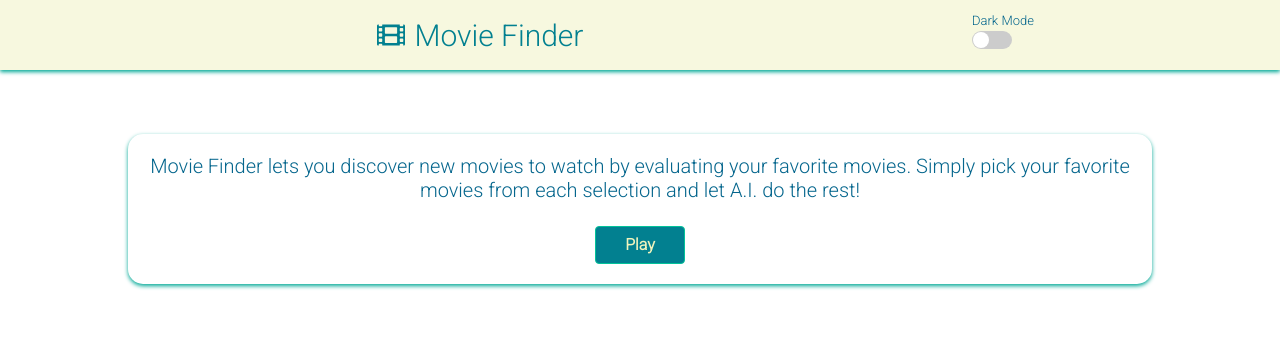
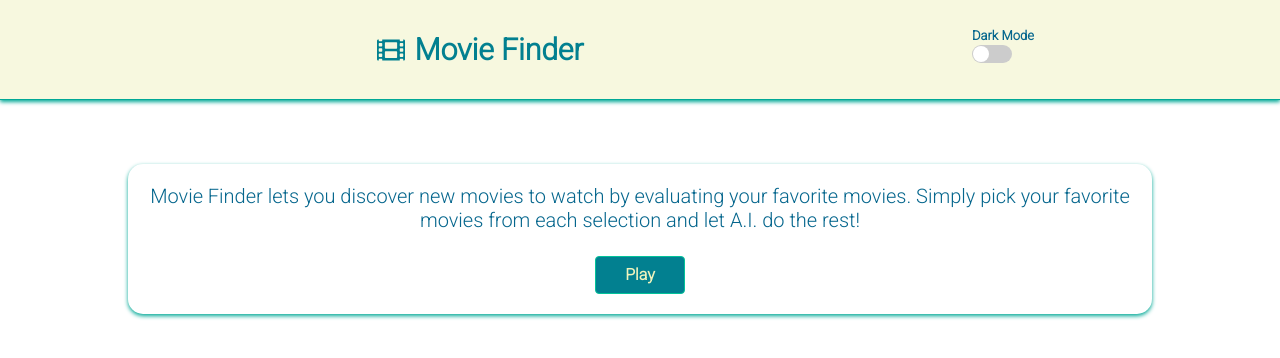
Before and after one commit to Giannoulo/Movie-finder, a React (Create React App) app: page / in a window 1280 px wide. Shown: the top 358 px of the page. Built offline with nearby package versions, Linux system fonts and the light colour scheme.

Commit message:
Fixed dark mode header shadow and min movie title height

```diff
--- a/src/Components/Card/MovieTile.js
+++ b/src/Components/Card/MovieTile.js
@@ -25,7 +25,7 @@ const MovieTile = (props) => {
             alt={props.movie[1]}
             className="movie-tile-img dark-tile-img"
           />
-          <div>{props.movie[1]}</div>
+          <div className="movie-tile-title">{props.movie[1]}</div>
         </div>
       ) : (
         <div className="movie-tile">
@@ -43,7 +43,7 @@ const MovieTile = (props) => {
             alt={props.movie[1]}
             className="movie-tile-img"
           />
-          <div>{props.movie[1]}</div>
+          <div className="movie-tile-title">{props.movie[1]}</div>
         </div>
       )}
     </>
--- a/src/SCSS/_card.scss
+++ b/src/SCSS/_card.scss
@@ -30,15 +30,9 @@
   padding: 20px;
   max-width: 80%;
   color: $font-color-light;
-  &:hover {
-    box-shadow: 0px 6px 10px $drop-shadow-light;
-  }
   &.dark-card {
     background-color: $background-color-card-dark;
     color: white;
     box-shadow: 0px 2px 4px $drop-shadow-dark;
-    &:hover {
-      box-shadow: 0px 6px 10px $drop-shadow-dark;
-    }
   }
 }
--- a/src/SCSS/_header.scss
+++ b/src/SCSS/_header.scss
@@ -1,12 +1,16 @@
 #header-row {
+  font-weight: 600;
   box-shadow: 0px 2px 4px $drop-shadow-light;
-  height: 70px;
+  border-bottom: 1px solid $drop-shadow-light;
+  height: 100px;
   background-color: $background-color-header-light;
   color: $font-color-light;
+  position: relative;
   &.dark {
     background-color: $background-color-header-dark;
     color: $font-color-dark;
-    // box-shadow: 0px 2px 4px $drop-shadow-dark;
+    box-shadow: 0px 2px 4px $drop-shadow-dark;
+    border-bottom: 1px solid $drop-shadow-dark;
   }
 }
 
--- a/src/SCSS/_movieTile.scss
+++ b/src/SCSS/_movieTile.scss
@@ -61,3 +61,8 @@
   border-radius: 5px;
   color: white;
 }
+
+.movie-tile-title {
+  min-height: 75px;
+  font-weight: 600;
+}
--- a/src/SCSS/main.css
+++ b/src/SCSS/main.css
@@ -1,14 +1,20 @@
 #header-row {
+  font-weight: 600;
   -webkit-box-shadow: 0px 2px 4px #00a896;
           box-shadow: 0px 2px 4px #00a896;
-  height: 70px;
+  border-bottom: 1px solid #00a896;
+  height: 100px;
   background-color: #f7f8df;
   color: #05668d;
+  position: relative;
 }
 
 #header-row.dark {
   background-color: #05668d;
   color: #f0f3bd;
+  -webkit-box-shadow: 0px 2px 4px #f0f3bd;
+          box-shadow: 0px 2px 4px #f0f3bd;
+  border-bottom: 1px solid #f0f3bd;
 }
 
 #header-col {
@@ -64,21 +70,11 @@
   color: #05668d;
 }
 
-#card-col:hover {
-  -webkit-box-shadow: 0px 6px 10px #00a896;
-          box-shadow: 0px 6px 10px #00a896;
-}
-
 #card-col.dark-card {
   background-color: #05668d;
   color: white;
   -webkit-box-shadow: 0px 2px 4px #f0f3bd;
           box-shadow: 0px 2px 4px #f0f3bd;
-}
-
-#card-col.dark-card:hover {
-  -webkit-box-shadow: 0px 6px 10px #f0f3bd;
-          box-shadow: 0px 6px 10px #f0f3bd;
 }
 
 /* The switch - the box around the slider */
@@ -238,6 +234,11 @@ input:checked + .slider:before {
   color: white;
 }
 
+.movie-tile-title {
+  min-height: 75px;
+  font-weight: 600;
+}
+
 html,
 body,
 #root {
```
Also changed, not shown: 1 other file (tests, documents, lock files or other folders).
